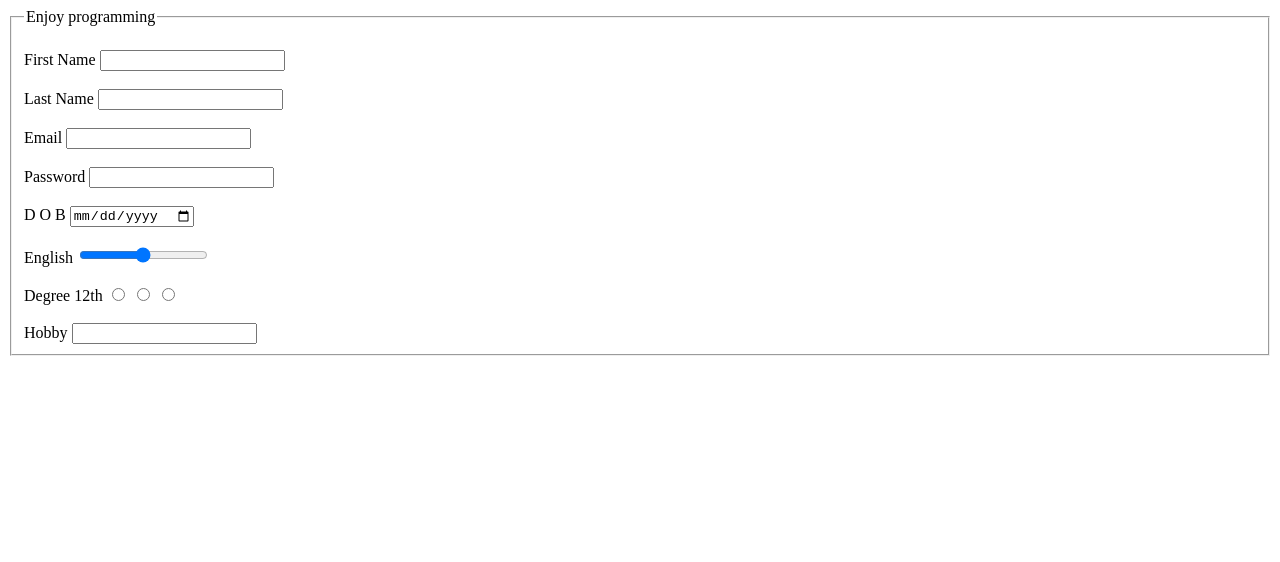
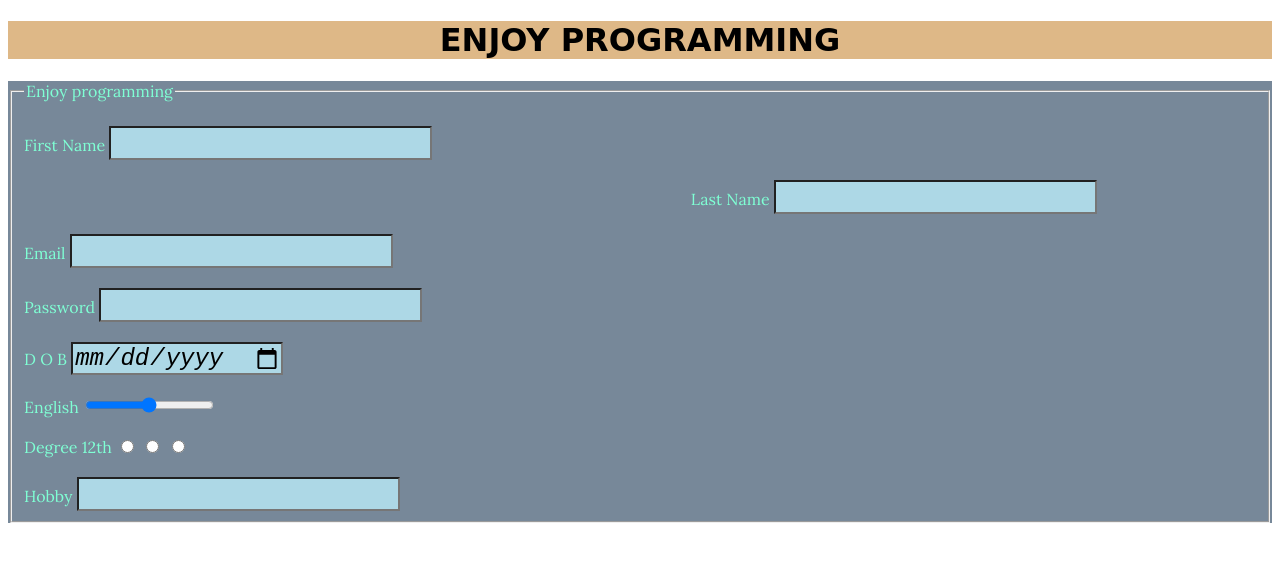
Before and after one commit to Sanchitmahant2107/sanchitmahantFullStackdeveloper, a plain HTML site: page sanchit_html_project/form.html in a window 1280 px wide. Drawn offline with Linux system fonts and the light colour scheme; a web font is replaced by a local one.

Commit message:
Add files via upload

```diff
--- a/sanchit_html_project/form.html
+++ b/sanchit_html_project/form.html
@@ -1,37 +1,85 @@
 <!DOCTYPE html>
 <html lang="en">
+    <link rel="preconnect" href="https://fonts.googleapis.com">
+<link rel="preconnect" href="https://fonts.gstatic.com" crossorigin>
+<link href="https://fonts.googleapis.com/css2?family=Playwrite+AU+VIC:wght@100..400&display=swap" rel="stylesheet">
+
+<link rel="preconnect" href="https://fonts.googleapis.com">
+<link rel="preconnect" href="https://fonts.gstatic.com" crossorigin>
+<link href="https://fonts.googleapis.com/css2?family=Lora:ital,wght@0,400..700;1,400..700&display=swap" rel="stylesheet">
 
 <head>
+    <style>
+        form{
+            font-family: "Lora", serif;
+  font-optical-sizing: auto;
+  font-weight: weight;
+  font-style: normal;
+        }
+        input{
+            background-color: lightblue;
+            font-size: 24px;
+            font-style: italic;
+
+
+
+        }
+        form{
+            background-color: lightslategray;
+            color: aquamarine;
+
+        }
+        h1{
+            background-color:burlywood;
+            text-align: center;
+            font-family: "Playwrite AU VIC", cursive;
+  font-optical-sizing: auto;
+  font-weight: weight;
+  font-style: normal;
+}
+
+
+
+</style>
 
 </head>
 
 <body>
+    <div><h1>ENJOY PROGRAMMING</h1></div>
     <form>
 
         <fieldset>
             <legend>Enjoy programming</legend>
 
             <br>
+            <!-- first -->
 
             <label>First Name</label>
             <input type="text">
             <br>
             <br>
-            <label>Last Name</label>
+            <!-- last -->
+
+            <label style="margin-left: 500pt; margin-bottom:50px;">Last Name</label>
             <input type="text">
             <br><br>
+            <!-- Email -->
             <label>Email</label>
             <input type="email">
             <br><br>
+            <!-- pass -->
             <label>Password</label>
             <input type="password">
             <br><br>
+            <!-- dob -->
             <label> D O B</label>
             <input type="date">
             <br><br>
+            <!-- range -->
             <label>English</label>
             <input type="range">
             <br><br>
+            <!-- educatiom -->
             <label>Degree</label>
             <label0>12th</label>
                 <input type="radio" name="ij">
@@ -39,6 +87,7 @@
                 <input type="radio" name="ij">
 
                 <br><br>
+                <!-- hobby -->
                 <label>Hobby</label>
                 <input type="text">
 
```
Also changed, not shown: sanchit_html_project/firstform.html (added, +22 -0 lines), sanchit_html_project/index.html (+13 -2 lines).
